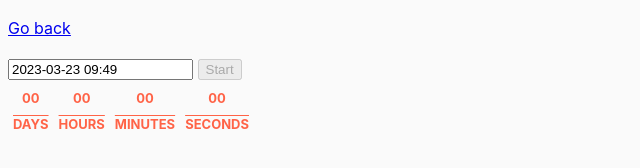
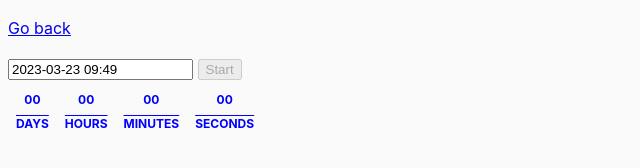
Before and after one commit to AntoninaRadova/goit-js-hw-09, a website built with Parcel: page src/02-timer.html in a window 1280 px wide. Shown: the whole page, without its empty margins (0-640 px from the left). Built offline with nearby package versions, Linux system fonts and the light colour scheme.

Commit message:
Update common.css

```diff
--- a/src/css/common.css
+++ b/src/css/common.css
@@ -22,10 +22,10 @@ img {
 }
 
 .field{
-  padding: 5px;
+  padding: 8px;
   text-align: center;
-  color: tomato;
-  font-size: 13px;
+  color: blue;
+  font-size: 12px;
   font-weight: 700;
   line-height: 2;
   text-transform: uppercase;
```
